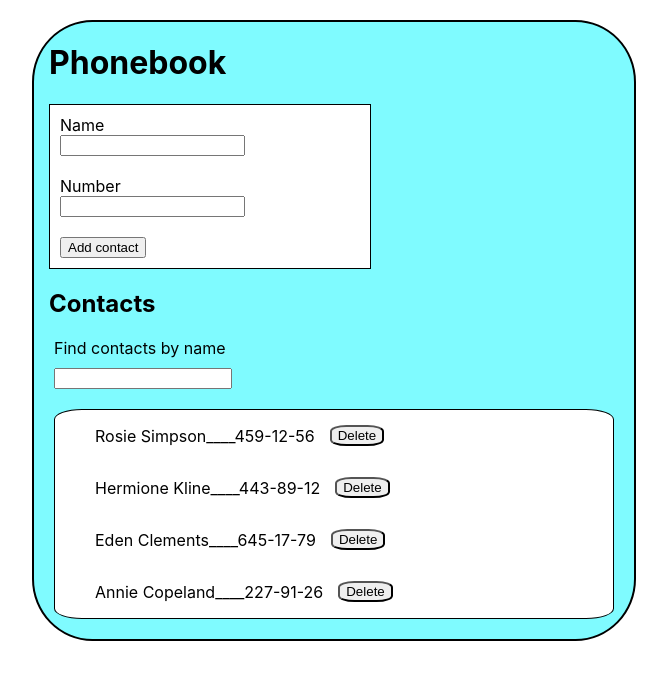
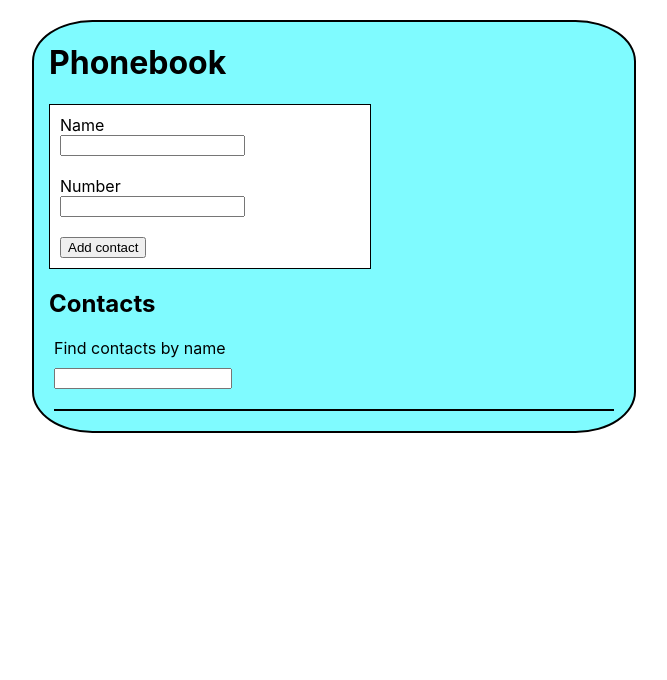
Before and after one commit to TomaszAndrzejPawlowski/goit-react-hw-03-phonebook, a React (Create React App) app: page / in a window 1280 px wide. Shown: the top 680 px of the page, without its empty margins (306-973 px from the left). Built offline with nearby package versions, Linux system fonts and the light colour scheme.

Commit message:
added local storage

```diff
--- a/src/components/App.jsx
+++ b/src/components/App.jsx
@@ -6,12 +6,7 @@ import { Filter } from './Filter/Filter';
 import css from './App.module.css';
 
 const INITIAL_STATE = {
-  contacts: [
-    { id: 'id-1', name: 'Rosie Simpson', number: '459-12-56' },
-    { id: 'id-2', name: 'Hermione Kline', number: '443-89-12' },
-    { id: 'id-3', name: 'Eden Clements', number: '645-17-79' },
-    { id: 'id-4', name: 'Annie Copeland', number: '227-91-26' },
-  ],
+  contacts: [],
   filter: '',
 };
 
@@ -41,9 +36,27 @@ export class App extends Component {
       name: name,
       number: number,
     };
+
     this.setState(prevState => ({
       contacts: [...prevState.contacts, contact],
     }));
+  };
+
+  componentDidMount = () => {
+    const storage = localStorage.getItem('state.contacts');
+    const parsedStorage = JSON.parse(storage);
+    if (parsedStorage) {
+      this.setState({ contacts: parsedStorage });
+    }
+  };
+
+  componentDidUpdate = prevState => {
+    if (this.state.contacts !== prevState.contacts) {
+      localStorage.setItem(
+        'state.contacts',
+        JSON.stringify(this.state.contacts)
+      );
+    }
   };
 
   handleFilter = e => {
```
Also changed, not shown: 1 other file (tests, documents, lock files or other folders).
